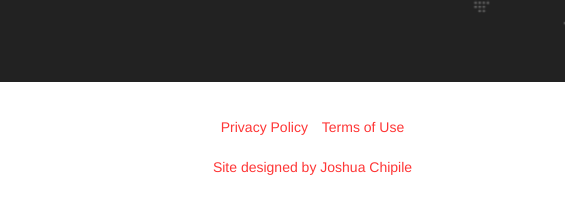
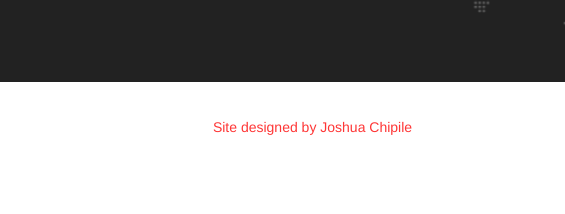
Before and after one commit to sjtg/eltech-static-website-, a plain HTML site: page index.html in a window 1280 px wide. Shown: the part 3863-4077 px from the top of the page, 715-1280 px from the left. After the commit the page ends 4045 px from the top, so only its background shows below. Drawn offline with nearby package versions, Linux system fonts and the light colour scheme; files whose address does not match are found by name.

Commit message:
Removed policy and Term of use

```diff
--- a/index.html
+++ b/index.html
@@ -321,10 +321,6 @@
                 </div>
                 <div class="col-md-4">
                     <ul class="list-inline quicklinks">
-                        <li><a href="#">Privacy Policy</a>
-                        </li>
-                        <li><a href="#">Terms of Use</a>
-                        </li>
                         <li><a href="http://www.joshuachipile.co">Site designed by Joshua Chipile</a>
                         </li>
                     </ul>
```
